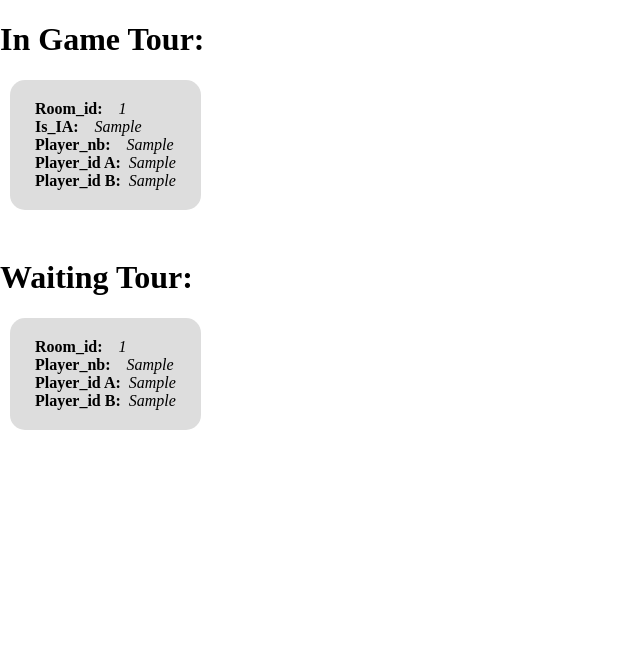
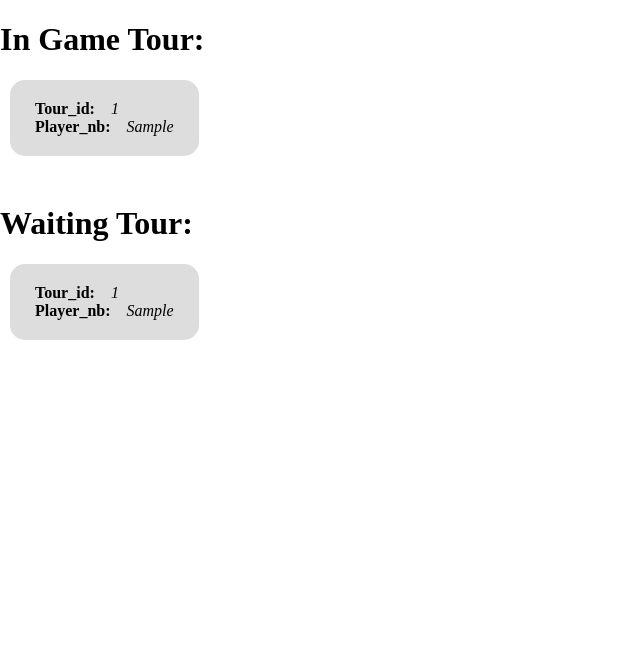
Before and after one commit to DoKca42/djangoWebSocket, a Django app: template templates/chat/debug_tournament.html in a window 1280 px wide. Shown: the top 649 px of the page, without its empty margins (0-640 px from the left). Run offline with Django 5.2, Linux system fonts and the light colour scheme; the template is opened without the code that fills it: most values are stand-ins (such as "Sample title", 1, 10 or a date in 2020).

Commit message:
bug find

```diff
--- a/room/Tournament.py
+++ b/room/Tournament.py
@@ -16,11 +16,13 @@ class Tournament:
     def __init__(self):
         self.id = str(uuid.uuid4())
         self.created_date = int(time.time())
+        #ne doit pas utiliser le room_manager
         self.demi_room_a = room_manager.createRoom()
         self.demi_room_b = room_manager.createRoom()
         self.final_room = room_manager.createRoom()
         self.players = []
         self.status = 0
+        print("Tournament created = "+self.id)
         pass
 
     def __upStatus(self):
--- a/templates/chat/debug_tournament.html
+++ b/templates/chat/debug_tournament.html
@@ -36,25 +36,20 @@
 <body>
 
 <h1>In Game Tour:</h1>
-{% for room in in_game_room %}
+{% for tour in in_game_tour %}
     <div class="container">
-    <span><span class="index">Room_id:</span>&ensp;&ensp;<span class="value">{{ room.getId }}</span></span>
-    <span><span class="index">Is_IA:</span>&ensp;&ensp;<span class="value">{{ room.getGameIa }}</span></span>
-    <span><span class="index">Player_nb:</span>&ensp;&ensp;<span class="value">{{ room.getPlayerNb }}</span></span>
-    <span><span class="index">Player_id A:</span>&ensp;<span class="value">{{ room.getPlayerA }}</span></span>
-    <span><span class="index">Player_id B:</span>&ensp;<span class="value">{{ room.getPlayerB }}</span></span>
+    <span><span class="index">Tour_id:</span>&ensp;&ensp;<span class="value">{{ tour.getId }}</span></span>
+    <span><span class="index">Player_nb:</span>&ensp;&ensp;<span class="value">{{ tour.getPlayerNb }}</span></span>
 </div>
 {% endfor %}
 
 <br>
 
 <h1>Waiting Tour:</h1>
-{% if waiting_room != False %}
+{% if waiting_tour != False %}
 <div class="container">
-    <span><span class="index">Room_id:</span>&ensp;&ensp;<span class="value">{{ waiting_room.getId }}</span></span>
-    <span><span class="index">Player_nb:</span>&ensp;&ensp;<span class="value">{{ waiting_room.getPlayerNb }}</span></span>
-    <span><span class="index">Player_id A:</span>&ensp;<span class="value">{{ waiting_room.getPlayerA }}</span></span>
-    <span><span class="index">Player_id B:</span>&ensp;<span class="value">{{ waiting_room.getPlayerB }}</span></span>
+    <span><span class="index">Tour_id:</span>&ensp;&ensp;<span class="value">{{ waiting_tour.getId }}</span></span>
+    <span><span class="index">Player_nb:</span>&ensp;&ensp;<span class="value">{{ waiting_tour.getPlayerNb }}</span></span>
 </div>
 {% endif %}
 <script type="text/javascript">
```
Also changed, not shown: room/views.py (+13 -9 lines).
